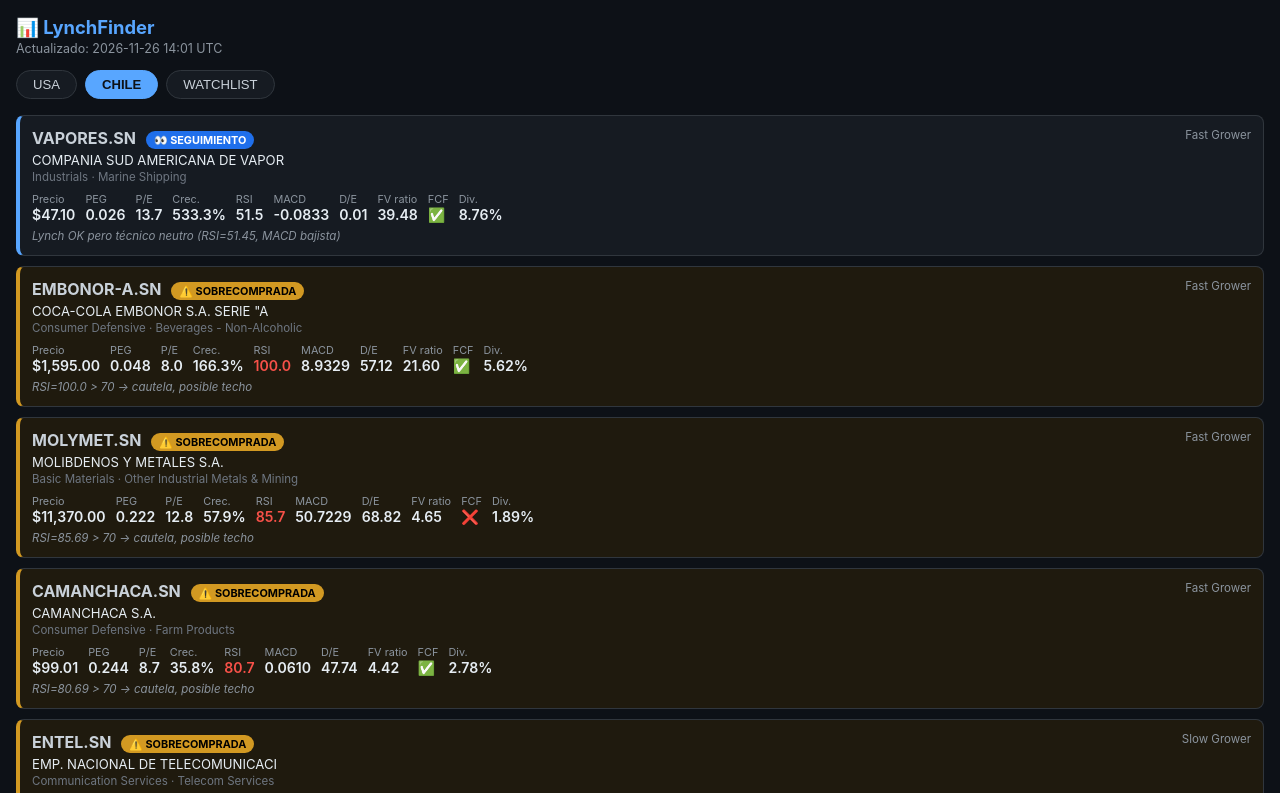
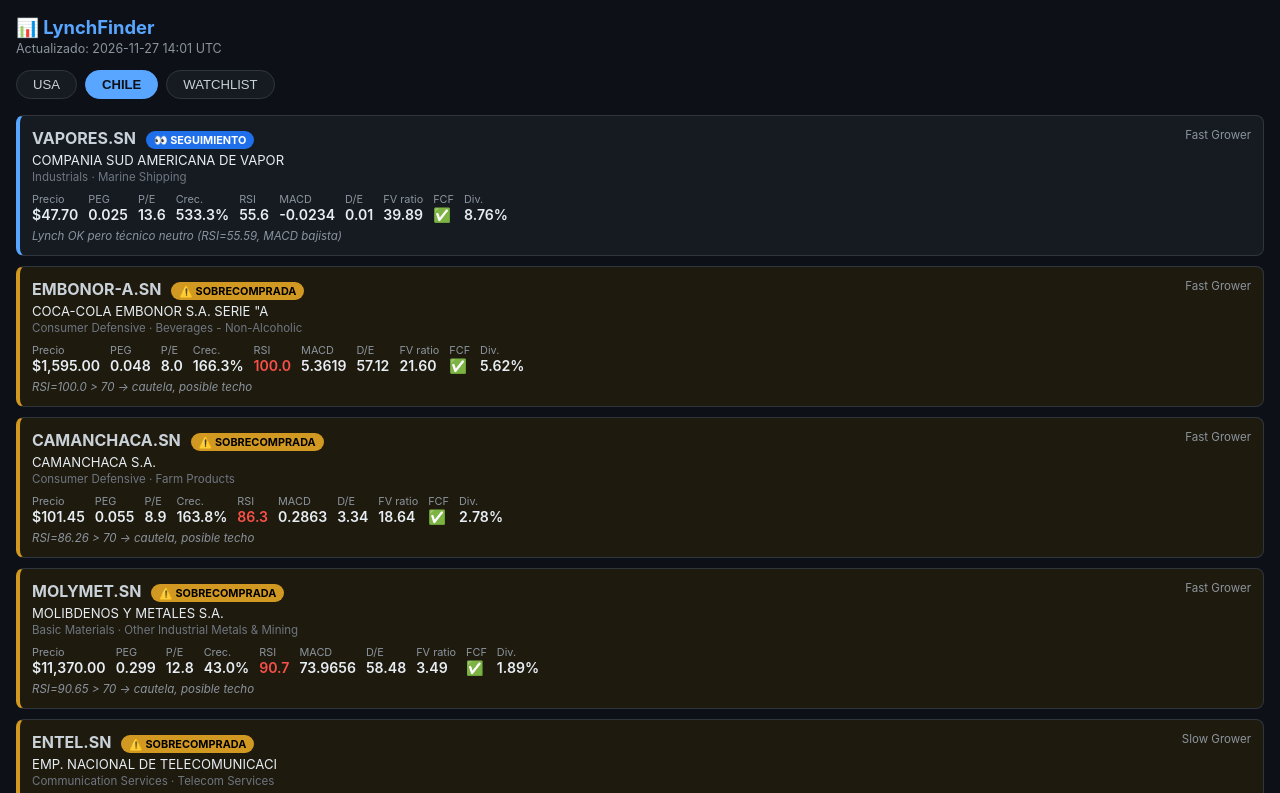
Before and after one commit to gmarkusovic/bot-lynch-finder, a plain HTML site: page docs/index.html in a window 1280 px wide. Both pictures are taken after a click on the button "CHILE". Shown: the top 793 px of the page. Drawn offline with Linux system fonts and the light colour scheme.

Commit message:
results: update report 2026-11-27

```diff
--- a/docs/index.html
+++ b/docs/index.html
@@ -3,7 +3,7 @@
 <head>
   <meta charset="UTF-8">
   <meta name="viewport" content="width=device-width, initial-scale=1">
-  <title>LynchFinder — 2026-11-26</title>
+  <title>LynchFinder — 2026-11-27</title>
   <style>
     *, *::before, *::after { box-sizing: border-box; margin: 0; padding: 0; }
     body { font-family: -apple-system, BlinkMacSystemFont, 'Segoe UI', sans-serif;
@@ -47,7 +47,7 @@
 </head>
 <body>
   <h1>📊 LynchFinder</h1>
-  <div class="sub">Actualizado: 2026-11-26 14:01 UTC</div>
+  <div class="sub">Actualizado: 2026-11-27 14:01 UTC</div>
   <div class="tabs"><button class="tab" id="t-usa" onclick="showMarket('usa')">USA</button><button class="tab" id="t-chile" onclick="showMarket('chile')">CHILE</button><button class="tab" id="t-watchlist" onclick="showMarket('watchlist')">WATCHLIST</button></div>
   <div class="market" id="m-usa">
     <div class="card sig-COMPRA" data-signal="COMPRA">
@@ -110,7 +110,7 @@
       <div class="sector">Financial Services · Asset Management</div>
       <div class="metrics">
         <div class="metric"><span class="ml">Precio</span><span class="mv">$168.01</span></div>
-        <div class="metric"><span class="ml">PEG</span><span class="mv">0.272</span></div>
+        <div class="metric"><span class="ml">PEG</span><span class="mv">0.271</span></div>
         <div class="metric"><span class="ml">P/E</span><span class="mv">13.2</span></div>
         <div class="metric"><span class="ml">Crec.</span><span class="mv">48.5%</span></div>
         <div class="metric"><span class="ml">RSI</span><span class="mv ">44.8</span></div>
@@ -325,18 +325,18 @@
       <div class="company">COMPANIA SUD AMERICANA DE VAPOR</div>
       <div class="sector">Industrials · Marine Shipping</div>
       <div class="metrics">
-        <div class="metric"><span class="ml">Precio</span><span class="mv">$47.10</span></div>
-        <div class="metric"><span class="ml">PEG</span><span class="mv">0.026</span></div>
-        <div class="metric"><span class="ml">P/E</span><span class="mv">13.7</span></div>
+        <div class="metric"><span class="ml">Precio</span><span class="mv">$47.70</span></div>
+        <div class="metric"><span class="ml">PEG</span><span class="mv">0.025</span></div>
+        <div class="metric"><span class="ml">P/E</span><span class="mv">13.6</span></div>
         <div class="metric"><span class="ml">Crec.</span><span class="mv">533.3%</span></div>
-        <div class="metric"><span class="ml">RSI</span><span class="mv ">51.5</span></div>
-        <div class="metric"><span class="ml">MACD</span><span class="mv">-0.0833</span></div>
+        <div class="metric"><span class="ml">RSI</span><span class="mv ">55.6</span></div>
+        <div class="metric"><span class="ml">MACD</span><span class="mv">-0.0234</span></div>
         <div class="metric"><span class="ml">D/E</span><span class="mv">0.01</span></div>
-        <div class="metric"><span class="ml">FV ratio</span><span class="mv">39.48</span></div>
+        <div class="metric"><span class="ml">FV ratio</span><span class="mv">39.89</span></div>
         <div class="metric"><span class="ml">FCF</span><span class="mv">✅</span></div>
         <div class="metric"><span class="ml">Div.</span><span class="mv">8.76%</span></div>
       </div>
-      <div class="reason">Lynch OK pero técnico neutro (RSI=51.45, MACD bajista)</div>
+      <div class="reason">Lynch OK pero técnico neutro (RSI=55.59, MACD bajista)</div>
     </div>
     <div class="card sig-SOBRECOMPRADA" data-signal="SOBRECOMPRADA">
       <div class="card-top">
@@ -354,13 +354,37 @@
         <div class="metric"><span class="ml">P/E</span><span class="mv">8.0</span></div>
         <div class="metric"><span class="ml">Crec.</span><span class="mv">166.3%</span></div>
         <div class="metric"><span class="ml">RSI</span><span class="mv rsi-high">100.0</span></div>
-        <div class="metric"><span class="ml">MACD</span><span class="mv">8.9329</span></div>
+        <div class="metric"><span class="ml">MACD</span><span class="mv">5.3619</span></div>
         <div class="metric"><span class="ml">D/E</span><span class="mv">57.12</span></div>
         <div class="metric"><span class="ml">FV ratio</span><span class="mv">21.60</span></div>
         <div class="metric"><span class="ml">FCF</span><span class="mv">✅</span></div>
         <div class="metric"><span class="ml">Div.</span><span class="mv">5.62%</span></div>
       </div>
       <div class="reason">RSI=100.0 > 70 → cautela, posible techo</div>
+    </div>
+    <div class="card sig-SOBRECOMPRADA" data-signal="SOBRECOMPRADA">
+      <div class="card-top">
+        <div>
+          <span class="ticker">CAMANCHACA.SN</span>
+          <span class="badge badge-SOBRECOMPRADA">⚠️ SOBRECOMPRADA</span>
+        </div>
+        <span class="category">Fast Grower</span>
+      </div>
+      <div class="company">CAMANCHACA S.A.</div>
+      <div class="sector">Consumer Defensive · Farm Products</div>
+      <div class="metrics">
+        <div class="metric"><span class="ml">Precio</span><span class="mv">$101.45</span></div>
+        <div class="metric"><span class="ml">PEG</span><span class="mv">0.055</span></div>
+        <div class="metric"><span class="ml">P/E</span><span class="mv">8.9</span></div>
+        <div class="metric"><span class="ml">Crec.</span><span class="mv">163.8%</span></div>
+        <div class="metric"><span class="ml">RSI</span><span class="mv rsi-high">86.3</span></div>
+        <div class="metric"><span class="ml">MACD</span><span class="mv">0.2863</span></div>
+        <div class="metric"><span class="ml">D/E</span><span class="mv">3.34</span></div>
+        <div class="metric"><span class="ml">FV ratio</span><span class="mv">18.64</span></div>
+        <div class="metric"><span class="ml">FCF</span><span class="mv">✅</span></div>
+        <div class="metric"><span class="ml">Div.</span><span class="mv">2.78%</span></div>
+      </div>
+      <div class="reason">RSI=86.26 > 70 → cautela, posible techo</div>
     </div>
     <div class="card sig-SOBRECOMPRADA" data-signal="SOBRECOMPRADA">
       <div class="card-top">
@@ -374,41 +398,17 @@
       <div class="sector">Basic Materials · Other Industrial Metals & Mining</div>
       <div class="metrics">
         <div class="metric"><span class="ml">Precio</span><span class="mv">$11,370.00</span></div>
-        <div class="metric"><span class="ml">PEG</span><span class="mv">0.222</span></div>
+        <div class="metric"><span class="ml">PEG</span><span class="mv">0.299</span></div>
         <div class="metric"><span class="ml">P/E</span><span class="mv">12.8</span></div>
-        <div class="metric"><span class="ml">Crec.</span><span class="mv">57.9%</span></div>
-        <div class="metric"><span class="ml">RSI</span><span class="mv rsi-high">85.7</span></div>
-        <div class="metric"><span class="ml">MACD</span><span class="mv">50.7229</span></div>
-        <div class="metric"><span class="ml">D/E</span><span class="mv">68.82</span></div>
-        <div class="metric"><span class="ml">FV ratio</span><span class="mv">4.65</span></div>
-        <div class="metric"><span class="ml">FCF</span><span class="mv">❌</span></div>
+        <div class="metric"><span class="ml">Crec.</span><span class="mv">43.0%</span></div>
+        <div class="metric"><span class="ml">RSI</span><span class="mv rsi-high">90.7</span></div>
+        <div class="metric"><span class="ml">MACD</span><span class="mv">73.9656</span></div>
+        <div class="metric"><span class="ml">D/E</span><span class="mv">58.48</span></div>
+        <div class="metric"><span class="ml">FV ratio</span><span class="mv">3.49</span></div>
+        <div class="metric"><span class="ml">FCF</span><span class="mv">✅</span></div>
         <div class="metric"><span class="ml">Div.</span><span class="mv">1.89%</span></div>
       </div>
-      <div class="reason">RSI=85.69 > 70 → cautela, posible techo</div>
-    </div>
-    <div class="card sig-SOBRECOMPRADA" data-signal="SOBRECOMPRADA">
-      <div class="card-top">
-        <div>
-          <span class="ticker">CAMANCHACA.SN</span>
-          <span class="badge badge-SOBRECOMPRADA">⚠️ SOBRECOMPRADA</span>
-        </div>
-        <span class="category">Fast Grower</span>
-      </div>
-      <div class="company">CAMANCHACA S.A.</div>
-      <div class="sector">Consumer Defensive · Farm Products</div>
-      <div class="metrics">
-        <div class="metric"><span class="ml">Precio</span><span class="mv">$99.01</span></div>
-        <div class="metric"><span class="ml">PEG</span><span class="mv">0.244</span></div>
-        <div class="metric"><span class="ml">P/E</span><span class="mv">8.7</span></div>
-        <div class="metric"><span class="ml">Crec.</span><span class="mv">35.8%</span></div>
-        <div class="metric"><span class="ml">RSI</span><span class="mv rsi-high">80.7</span></div>
-        <div class="metric"><span class="ml">MACD</span><span class="mv">0.0610</span></div>
-        <div class="metric"><span class="ml">D/E</span><span class="mv">47.74</span></div>
-        <div class="metric"><span class="ml">FV ratio</span><span class="mv">4.42</span></div>
-        <div class="metric"><span class="ml">FCF</span><span class="mv">✅</span></div>
-        <div class="metric"><span class="ml">Div.</span><span class="mv">2.78%</span></div>
-      </div>
-      <div class="reason">RSI=80.69 > 70 → cautela, posible techo</div>
+      <div class="reason">RSI=90.65 > 70 → cautela, posible techo</div>
     </div>
     <div class="card sig-SOBRECOMPRADA" data-signal="SOBRECOMPRADA">
       <div class="card-top">
@@ -421,18 +421,18 @@
       <div class="company">EMP. NACIONAL DE TELECOMUNICACI</div>
       <div class="sector">Communication Services · Telecom Services</div>
       <div class="metrics">
-        <div class="metric"><span class="ml">Precio</span><span class="mv">$5,500.00</span></div>
-        <div class="metric"><span class="ml">PEG</span><span class="mv">1.528</span></div>
-        <div class="metric"><span class="ml">P/E</span><span class="mv">8.1</span></div>
+        <div class="metric"><span class="ml">Precio</span><span class="mv">$5,452.90</span></div>
+        <div class="metric"><span class="ml">PEG</span><span class="mv">1.515</span></div>
+        <div class="metric"><span class="ml">P/E</span><span class="mv">8.0</span></div>
         <div class="metric"><span class="ml">Crec.</span><span class="mv">5.3%</span></div>
-        <div class="metric"><span class="ml">RSI</span><span class="mv rsi-high">76.5</span></div>
-        <div class="metric"><span class="ml">MACD</span><span class="mv">49.7288</span></div>
+        <div class="metric"><span class="ml">RSI</span><span class="mv rsi-high">76.9</span></div>
+        <div class="metric"><span class="ml">MACD</span><span class="mv">34.4500</span></div>
         <div class="metric"><span class="ml">D/E</span><span class="mv">113.08</span></div>
-        <div class="metric"><span class="ml">FV ratio</span><span class="mv">1.23</span></div>
+        <div class="metric"><span class="ml">FV ratio</span><span class="mv">1.24</span></div>
         <div class="metric"><span class="ml">FCF</span><span class="mv">✅</span></div>
         <div class="metric"><span class="ml">Div.</span><span class="mv">4.63%</span></div>
       </div>
-      <div class="reason">RSI=76.5 > 70 → cautela, posible techo</div>
+      <div class="reason">RSI=76.9 > 70 → cautela, posible techo</div>
     </div>
     <div class="card sig-VENTA" data-signal="VENTA">
       <div class="card-top">
```
